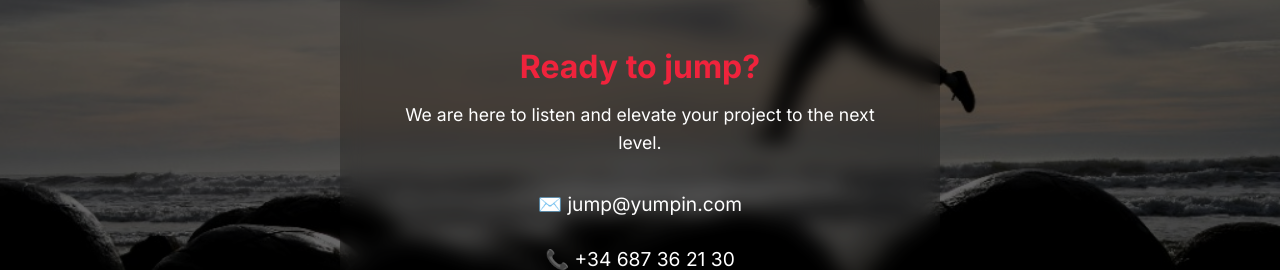
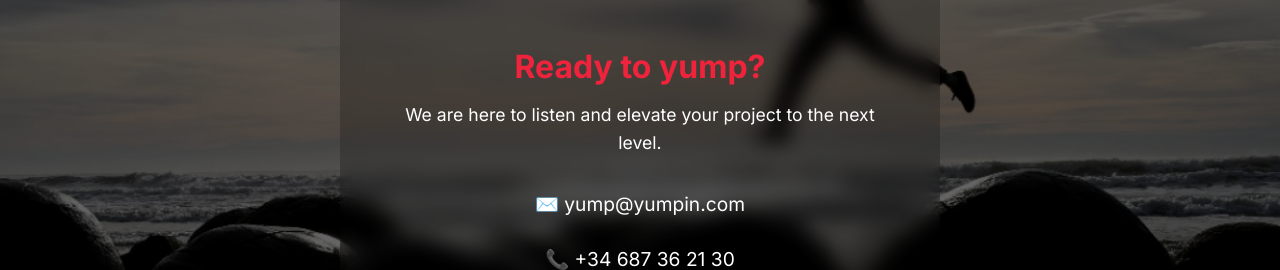
Before and after one commit to carlosdiaztorres/yumpin, a React (Vite) app: page /contact in a window 1280 px wide. Shown: the part 303-573 px from the top of the page. Built offline with nearby package versions, Linux system fonts and the light colour scheme.

Commit message:
Update email to yump@yumpin.com and English copy

```diff
--- a/src/locales/en/translation.json
+++ b/src/locales/en/translation.json
@@ -7,7 +7,7 @@
         "contact": "Contact"
     },
     "contact": {
-        "ready": "Ready to jump?",
+        "ready": "Ready to yump?",
         "subtitle": "We are here to listen and elevate your project to the next level."
     },
     "home": {
--- a/src/pages/Contact.jsx
+++ b/src/pages/Contact.jsx
@@ -45,8 +45,8 @@ const Contact = () => {
                     </div>
 
                     <div style={{ display: 'flex', flexDirection: 'column', gap: '1.5rem', alignItems: 'center' }}>
-                        <a href="mailto:jump@yumpin.com" style={{ fontSize: '1.2rem', display: 'flex', alignItems: 'center', gap: '0.5rem', transition: 'color 0.3s' }}>
-                            ✉️ jump@yumpin.com
+                        <a href="mailto:yump@yumpin.com" style={{ fontSize: '1.2rem', display: 'flex', alignItems: 'center', gap: '0.5rem', transition: 'color 0.3s' }}>
+                            ✉️ yump@yumpin.com
                         </a>
                         <a href="tel:+34687362130" style={{ fontSize: '1.2rem', display: 'flex', alignItems: 'center', gap: '0.5rem', transition: 'color 0.3s' }}>
                             📞 +34 687 36 21 30
```
